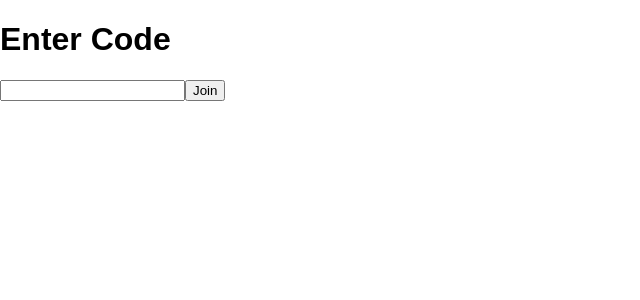
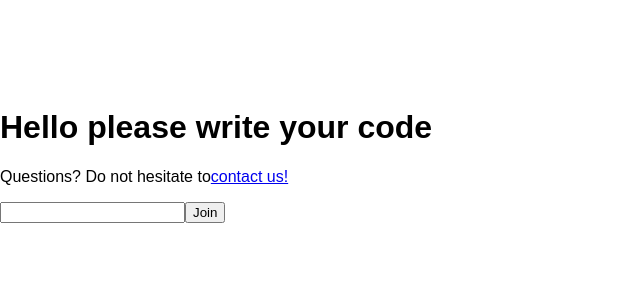
Before and after one commit to scriptify/code-challenge-berlin, a React (Create React App) app: page / in a window 1280 px wide. Shown: the top 300 px of the page, without its empty margins (0-640 px from the left). Built offline with nearby package versions, Linux system fonts and the light colour scheme.

Commit message:
Restly pages after structural changes

```diff
--- a/src/components/TypeCode/index.js
+++ b/src/components/TypeCode/index.js
@@ -1,15 +1,29 @@
 import React, { Component } from 'react';
+import logo from '../../logo.png';
 
 class TypeCode extends Component {
 
 
     render() {
         return (
-            <div>
-                <h1>Enter Code</h1>
-                <input type="text"/>
-                <button onClick={() => {window.location.href = "/enter-data"}}>Join</button>
-            </div>
+         < div className = "App" >
+         	< header className = "App-header row middle-xs center-xs" >
+         		< div className = "App-header-contain" >
+	        		< img src = {
+						 logo
+			            }
+			            className = "App-logo col-xs-12"
+			            alt = "logo" / >
+	            	< h1 className = "App-title col-xs-12" > Hello please write your code < /h1>
+	        	< / div >
+	        < /header >
+	        < p className = "App-intro" > Questions? Do not hesitate to
+	        	<a href="#" class="contact-us">contact us! </a >
+	        < /p >
+
+            <input type="text"/>
+            <button onClick={() => {window.location.href = "/enter-data"}}>Join</button>
+        </div>
         );
     }
 }
```
Also changed, not shown: 1 other file (tests, documents, lock files or other folders).
